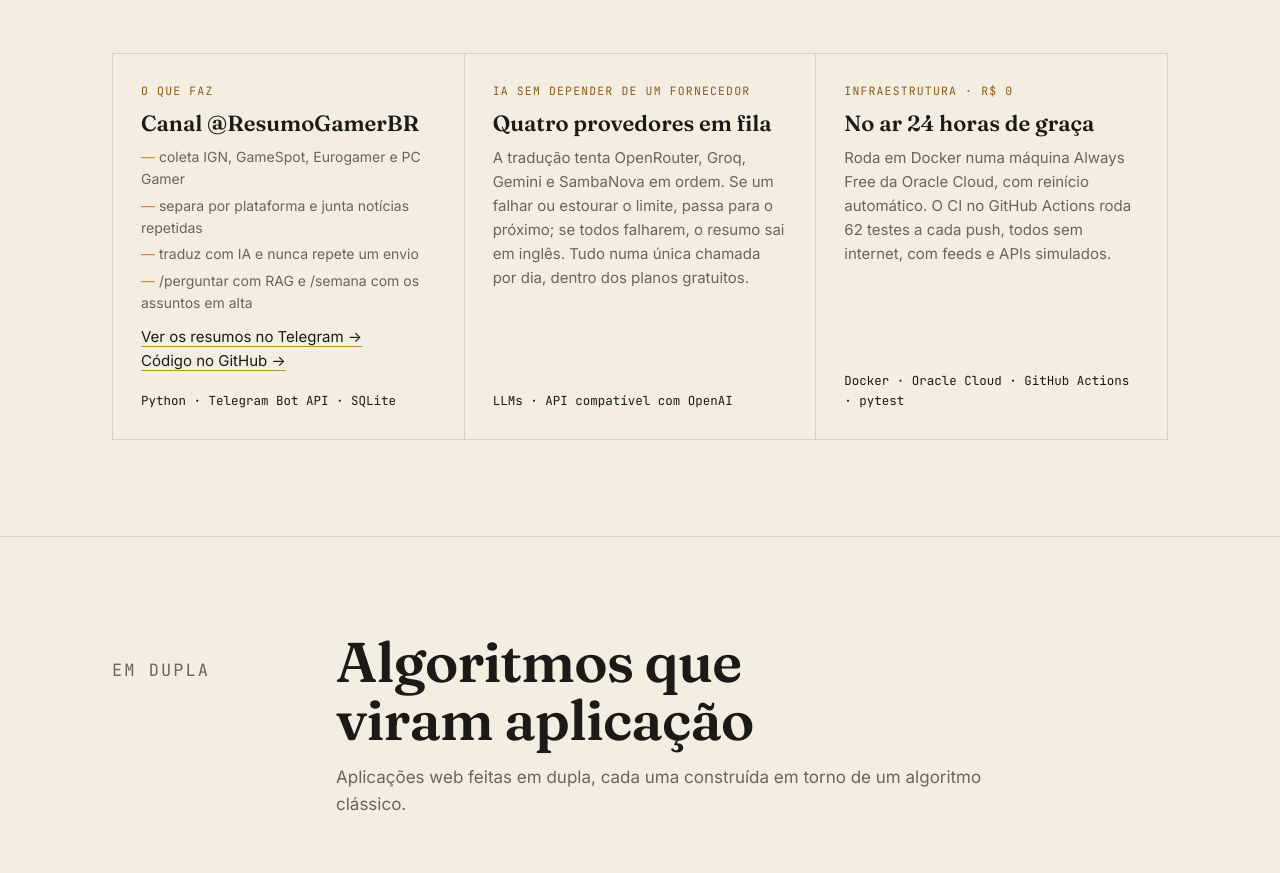
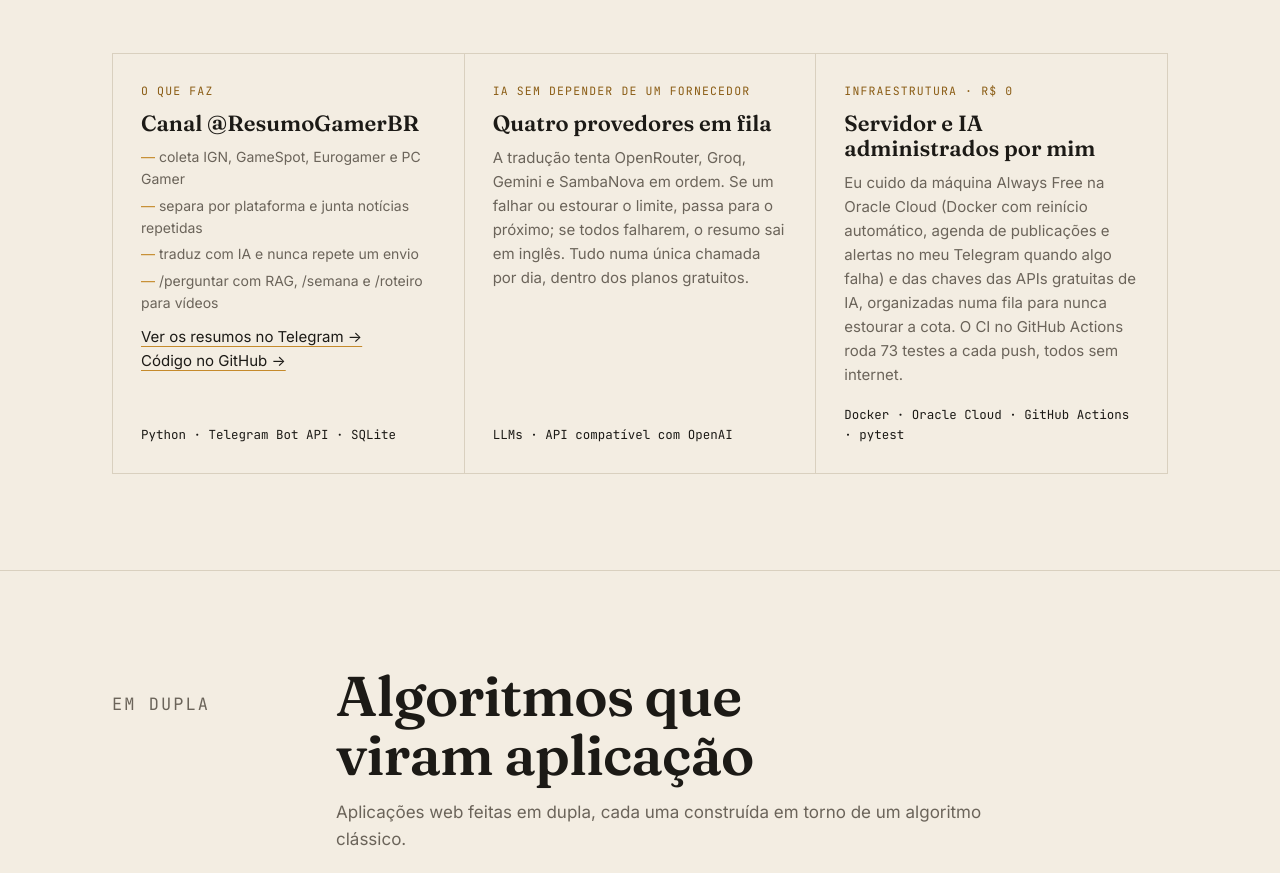
Before and after one commit to Ericklevy/ericklevy.github.io, a plain HTML site: page index.html in a window 1280 px wide. Shown: the part 9284-10157 px from the top of the page. Drawn offline with Linux system fonts and the light colour scheme.

Commit message:
Portfólio: destaca a operação do servidor e das APIs de IA do bot
Co-Authored-By: Claude Opus 5.5 <noreply@anthropic.com>
Claude-Session: https://claude.ai/code/session_01CxR4VT6RtGcowUtCPwxrRZ

```diff
--- a/index.html
+++ b/index.html
@@ -782,7 +782,7 @@
           <li>coleta IGN, GameSpot, Eurogamer e PC Gamer</li>
           <li>separa por plataforma e junta notícias repetidas</li>
           <li>traduz com IA e nunca repete um envio</li>
-          <li>/perguntar com RAG e /semana com os assuntos em alta</li>
+          <li>/perguntar com RAG, /semana e /roteiro para vídeos</li>
         </ul>
         <p><a href="https://t.me/ResumoGamerBR">Ver os resumos no Telegram →</a><br><a href="https://github.com/Ericklevy/game-news-bot">Código no GitHub →</a></p>
         <div class="langs">Python · Telegram Bot API · SQLite</div>
@@ -795,8 +795,8 @@
       </div>
       <div class="item reveal d2">
         <div class="kind">Infraestrutura · R$ 0</div>
-        <h4>No ar 24 horas de graça</h4>
-        <p>Roda em Docker numa máquina Always Free da Oracle Cloud, com reinício automático. O CI no GitHub Actions roda 62 testes a cada push, todos sem internet, com feeds e APIs simulados.</p>
+        <h4>Servidor e IA administrados por mim</h4>
+        <p>Eu cuido da máquina Always Free na Oracle Cloud (Docker com reinício automático, agenda de publicações e alertas no meu Telegram quando algo falha) e das chaves das APIs gratuitas de IA, organizadas numa fila para nunca estourar a cota. O CI no GitHub Actions roda 73 testes a cada push, todos sem internet.</p>
         <div class="langs">Docker · Oracle Cloud · GitHub Actions · pytest</div>
       </div>
     </div>
```
